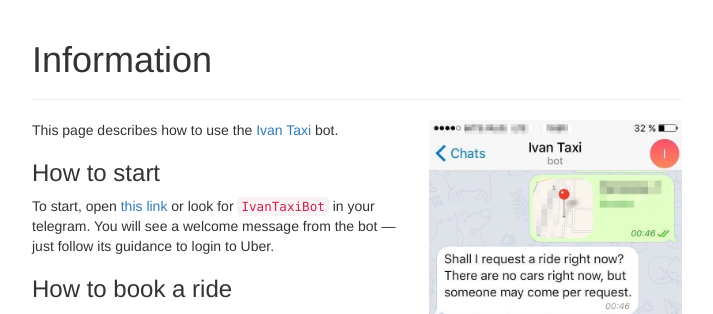
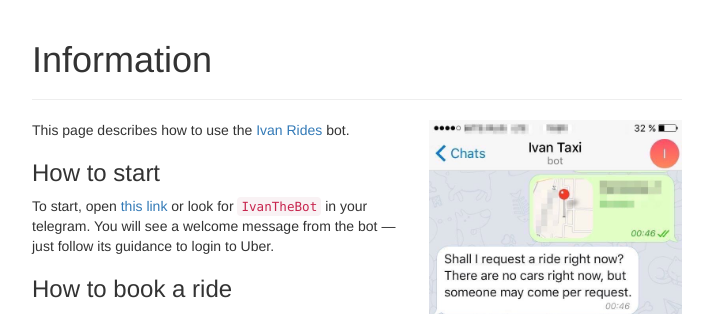
Before and after one commit to IvanTheBot/IvanTheBot.github.io, a Jekyll site: the page built from info.md, in a window 1280 px wide. Shown: the top 314 px of the page, without its empty margins (283-996 px from the left). Built offline with Jekyll 4.4.1, drawn with Linux system fonts in a browser that asks for light colours.

Commit message:
update bot name

```diff
--- a/_data/bot.yml
+++ b/_data/bot.yml
@@ -1,3 +1,3 @@
-url: https://telegram.me/IvanTaxiBot
-name: IvanTaxiBot
-display: "Ivan Taxi"
+url: https://telegram.me/IvanTheBot
+name: IvanTheBot
+display: "Ivan Rides"
```
